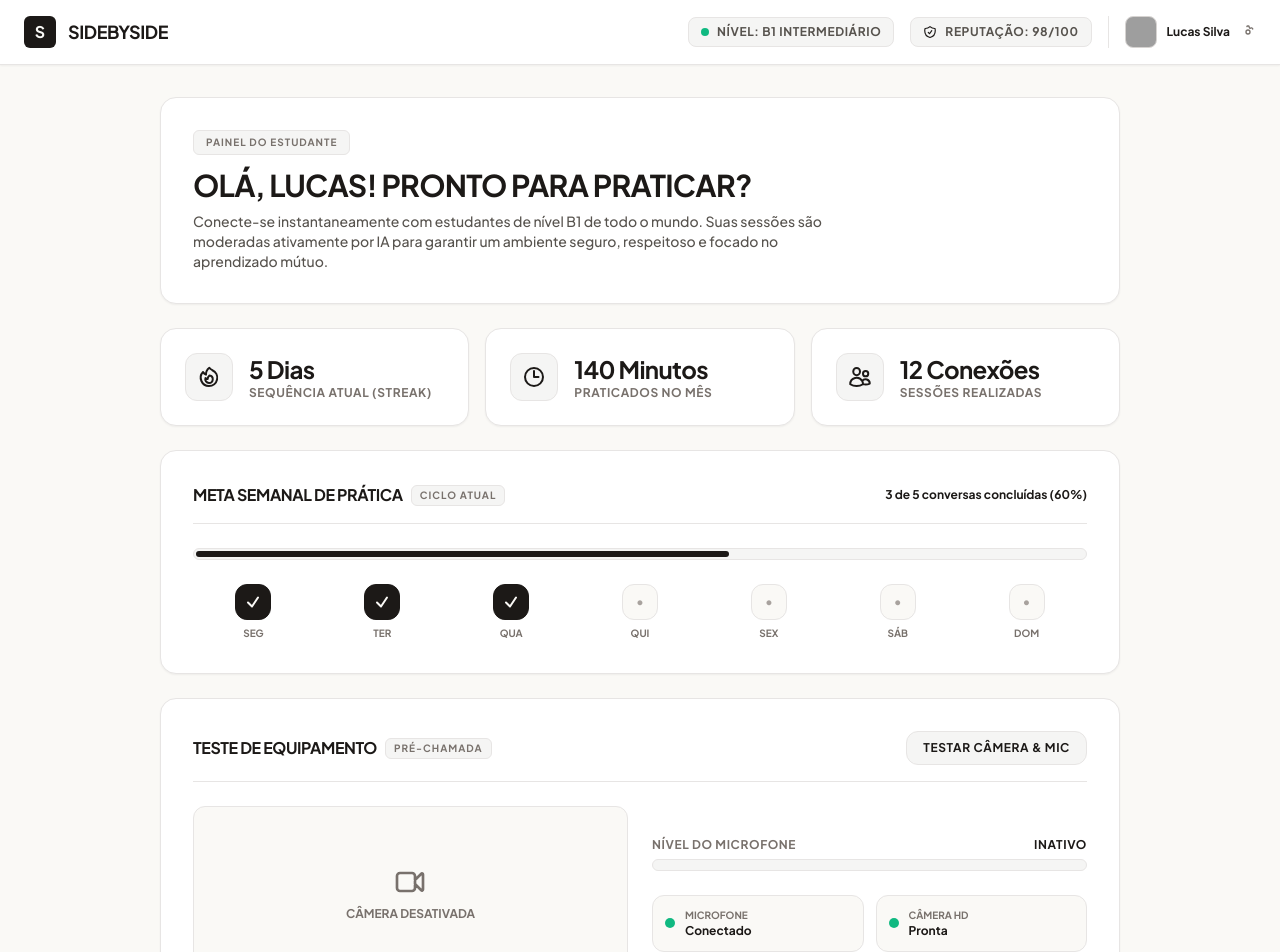
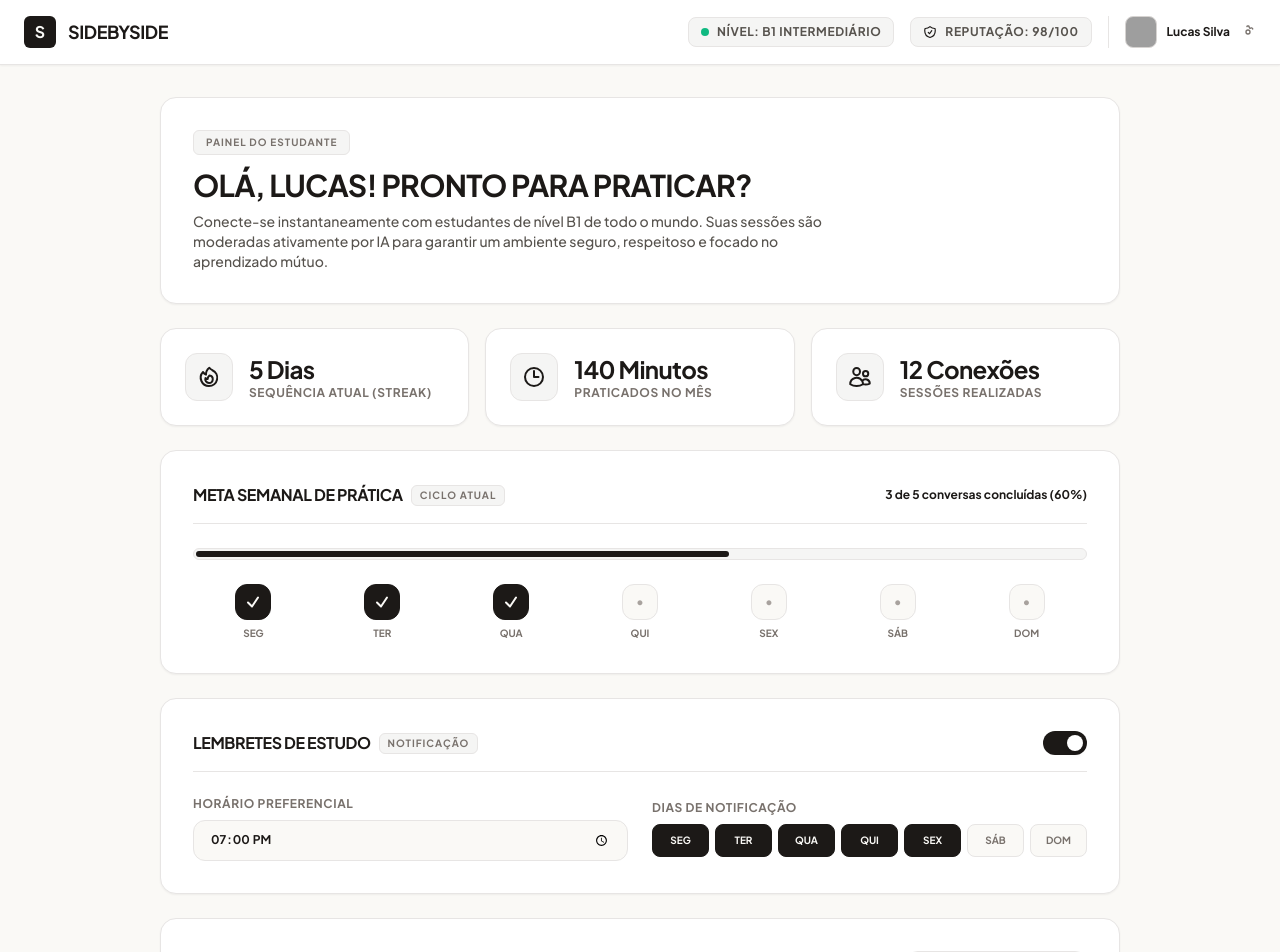
Before and after one commit to RikelmyRabelo/SideBySide, a React (Vite) app: page /dashboard in a window 1280 px wide. Shown: the top 952 px of the page. Built offline with nearby package versions, Linux system fonts and the light colour scheme; grey boxes are pictures that could not be loaded.

Commit message:
feat(dashboard): add study reminders and daily notification settings section

```diff
--- a/src/pages/Dashboard.tsx
+++ b/src/pages/Dashboard.tsx
@@ -32,6 +32,21 @@ export const Dashboard: React.FC = () => {
   };
 
   const goalPercentage = Math.min(100, Math.round((weeklyGoal.completed / weeklyGoal.target) * 100));
+
+  // SBS-29: Estado da Configuração de Lembretes Diários
+  const [reminderEnabled, setReminderEnabled] = useState(true);
+  const [reminderTime, setReminderTime] = useState('19:00');
+  const [selectedDays, setSelectedDays] = useState<string[]>(['Seg', 'Ter', 'Qua', 'Qui', 'Sex']);
+
+  const weekDaysList = ['Seg', 'Ter', 'Qua', 'Qui', 'Sex', 'Sáb', 'Dom'];
+
+  const toggleDaySelection = (day: string) => {
+    if (selectedDays.includes(day)) {
+      setSelectedDays(selectedDays.filter((d) => d !== day));
+    } else {
+      setSelectedDays([...selectedDays, day]);
+    }
+  };
 
   // SBS-25: Histórico de Conexões Recentes
   const [recentConnections] = useState([
@@ -91,7 +106,7 @@ export const Dashboard: React.FC = () => {
 
   const [selectedTopic, setSelectedTopic] = useState(dailyTopics[0]);
 
-  // SBS-27: Teste de Dispositivos (Corrigida a tipagem de setInterval)
+  // SBS-27: Teste de Dispositivos
   const [isTestingDevices, setIsTestingDevices] = useState(false);
   const [audioLevel, setAudioLevel] = useState(0);
 
@@ -207,7 +222,7 @@ export const Dashboard: React.FC = () => {
           </div>
         </section>
 
-        {/* SBS-28: Meta Semanal de Conversação e Gamificação */}
+        {/* SBS-28: Meta Semanal de Conversação */}
         <section className="bg-[#FFFFFF] border border-[#E7E5E4] rounded-2xl p-6 sm:p-8 shadow-sm flex flex-col gap-6">
           <div className="flex flex-col sm:flex-row sm:items-center justify-between border-b border-[#E7E5E4] pb-4 gap-2">
             <div className="flex items-center gap-2">
@@ -254,6 +269,79 @@ export const Dashboard: React.FC = () => {
               ))}
             </div>
           </div>
+        </section>
+
+        {/* SBS-29: Configuração de Lembretes Diários de Estudo */}
+        <section className="bg-[#FFFFFF] border border-[#E7E5E4] rounded-2xl p-6 sm:p-8 shadow-sm flex flex-col gap-6">
+          <div className="flex items-center justify-between border-b border-[#E7E5E4] pb-4">
+            <div className="flex items-center gap-2">
+              <h2 className="text-base font-black uppercase tracking-tight text-[#1C1917]">
+                Lembretes de Estudo
+              </h2>
+              <span className="text-[10px] font-bold uppercase tracking-widest px-2 py-0.5 bg-[#F5F5F4] border border-[#E7E5E4] text-[#78716C] rounded-md">
+                Notificação
+              </span>
+            </div>
+
+            <button
+              type="button"
+              onClick={() => setReminderEnabled(!reminderEnabled)}
+              className={`w-11 h-6 flex items-center rounded-full p-1 transition-colors ${
+                reminderEnabled ? 'bg-[#1C1917]' : 'bg-[#E7E5E4]'
+              }`}
+            >
+              <div
+                className={`bg-[#FFFFFF] w-4 h-4 rounded-full shadow-md transform transition-transform ${
+                  reminderEnabled ? 'translate-x-5' : 'translate-x-0'
+                }`}
+              />
+            </button>
+          </div>
+
+          {reminderEnabled ? (
+            <div className="grid grid-cols-1 md:grid-cols-2 gap-6 items-center">
+              <div className="flex flex-col gap-2">
+                <label className="text-xs font-bold text-[#78716C] uppercase tracking-wider">
+                  Horário Preferencial
+                </label>
+                <input
+                  type="time"
+                  value={reminderTime}
+                  onChange={(e) => setReminderTime(e.target.value)}
+                  className="px-4 py-2.5 bg-[#FAF9F6] border border-[#E7E5E4] rounded-xl text-xs font-bold text-[#1C1917] outline-none focus:border-[#1C1917] w-full"
+                />
+              </div>
+
+              <div className="flex flex-col gap-2">
+                <label className="text-xs font-bold text-[#78716C] uppercase tracking-wider">
+                  Dias de Notificação
+                </label>
+                <div className="flex gap-1.5 justify-between">
+                  {weekDaysList.map((day) => {
+                    const isSelected = selectedDays.includes(day);
+                    return (
+                      <button
+                        key={day}
+                        type="button"
+                        onClick={() => toggleDaySelection(day)}
+                        className={`flex-1 py-2 rounded-lg text-[10px] font-bold uppercase border transition-all ${
+                          isSelected
+                            ? 'bg-[#1C1917] text-[#FAF9F6] border-[#1C1917]'
+                            : 'bg-[#FAF9F6] text-[#78716C] border-[#E7E5E4]'
+                        }`}
+                      >
+                        {day}
+                      </button>
+                    );
+                  })}
+                </div>
+              </div>
+            </div>
+          ) : (
+            <p className="text-xs text-[#78716C] font-medium italic">
+              Lembretes desativados. Ative a chave acima para definir horários de treino diário.
+            </p>
+          )}
         </section>
 
         {/* Checagem Prévia de Dispositivos (Equipamento) */}
```
